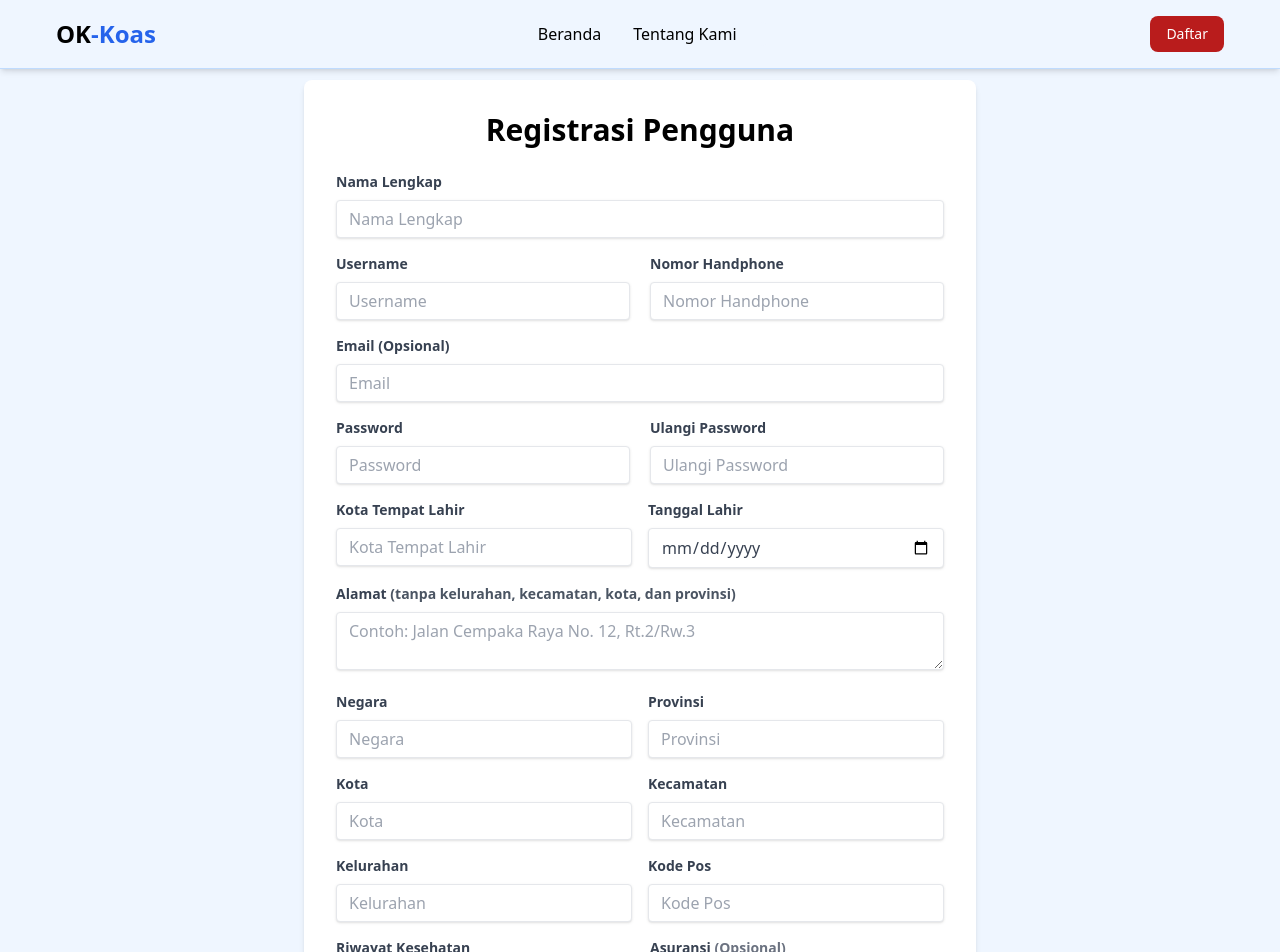
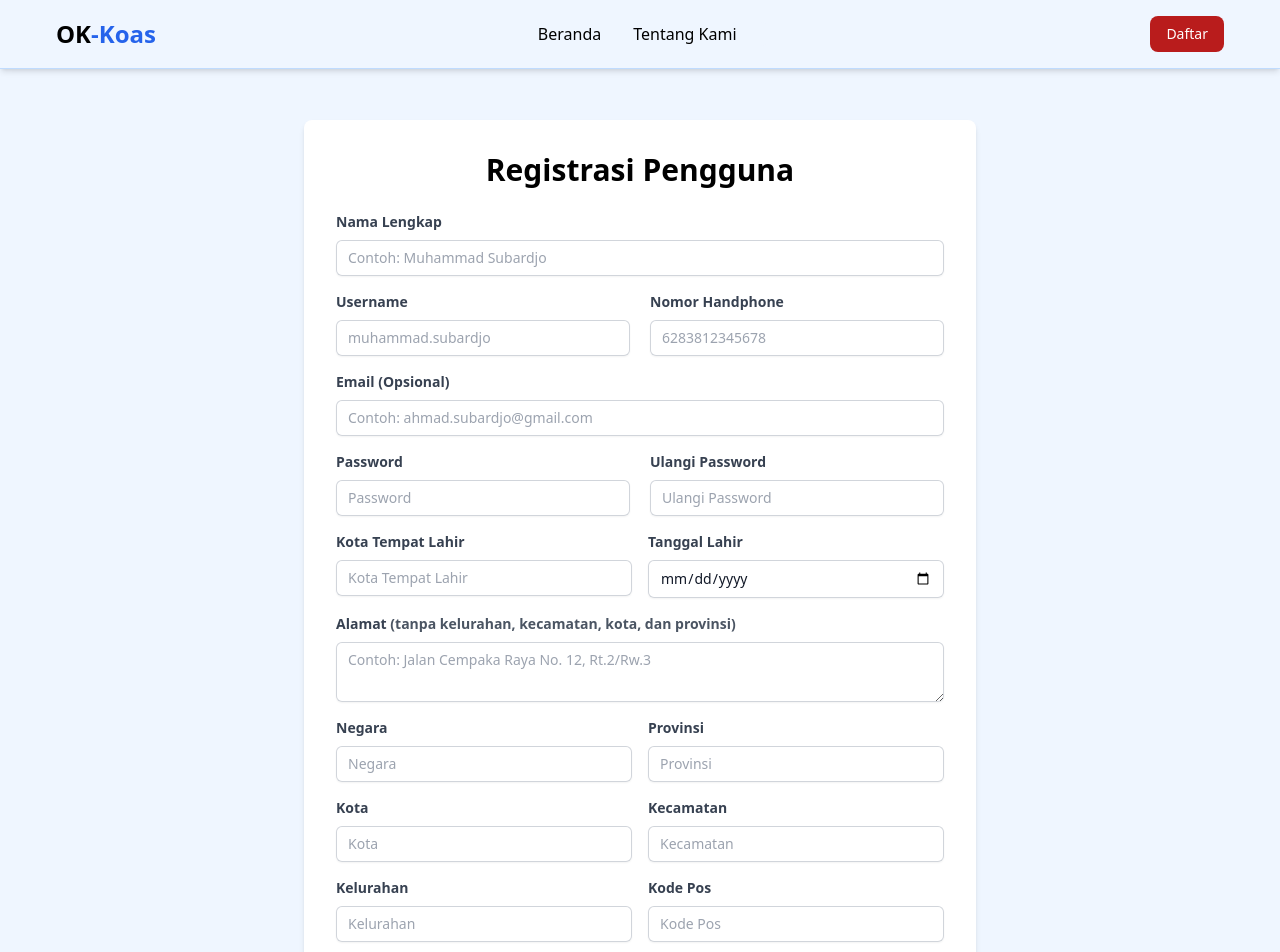
Before and after one commit to ok-koas/client, a React (Vite) app: page /register in a window 1280 px wide. Shown: the top 952 px of the page. Built offline with nearby package versions, Linux system fonts and the light colour scheme.

Commit message:
changes the form type

```diff
--- a/src/Register.jsx
+++ b/src/Register.jsx
@@ -22,7 +22,7 @@ const Register = () => {
 
   return (
     <>
-      <div className="container mx-auto px-4 py-20">
+      <div className="container mx-auto px-4 py-20 mt-10">
         <div className="bg-white shadow-md rounded-lg p-8 max-w-2xl mx-auto">
           <h2 className="text-3xl font-bold mb-6 text-center">
             Registrasi Pengguna
@@ -39,8 +39,9 @@ const Register = () => {
                 name="full_name"
                 type="text"
                 id="namaLengkap"
-                className="shadow appearance-none border rounded w-full py-2 px-3 text-gray-700 leading-tight focus:outline-none focus:shadow-outline"
-                placeholder="Nama Lengkap"
+                className="block px-3 w-full rounded-md border-0 py-1.5 text-gray-900 shadow-sm ring-1 ring-inset ring-gray-300 placeholder:text-gray-400 focus:ring-2 focus:ring-inset focus:ring-indigo-600 sm:text-sm sm:leading-6"
+                placeholder="Contoh: Muhammad Subardjo"
+                required
               />
             </div>
             <div className="grid grid-cols-2 gap-5">
@@ -52,11 +53,12 @@ const Register = () => {
                   Username
                 </label>
                 <input
+                  type="text"
                   name="username"
-                  type="text"
                   id="username"
-                  className="shadow appearance-none border rounded w-full py-2 px-3 text-gray-700 leading-tight focus:outline-none focus:shadow-outline"
-                  placeholder="Username"
+                  class="block px-3 w-full rounded-md border-0 py-1.5 text-gray-900 shadow-sm ring-1 ring-inset ring-gray-300 placeholder:text-gray-400 focus:ring-2 focus:ring-inset focus:ring-indigo-600 sm:text-sm sm:leading-6"
+                  placeholder="muhammad.subardjo"
+                  required
                 />
               </div>
               <div className="mb-4">
@@ -71,8 +73,9 @@ const Register = () => {
                   type="number"
                   id="nomorHandphone"
                   min={0}
-                  className="shadow appearance-none border rounded w-full py-2 px-3 text-gray-700 leading-tight focus:outline-none focus:shadow-outline"
-                  placeholder="Nomor Handphone"
+                  className="block px-3 w-full rounded-md border-0 py-1.5 text-gray-900 shadow-sm ring-1 ring-inset ring-gray-300 placeholder:text-gray-400 focus:ring-2 focus:ring-inset focus:ring-indigo-600 sm:text-sm sm:leading-6"
+                  placeholder="6283812345678"
+                  required
                 />
               </div>
             </div>
@@ -84,11 +87,13 @@ const Register = () => {
                 Email (Opsional)
               </label>
               <input
+                id="email"
                 name="email"
                 type="email"
-                id="email"
-                className="shadow appearance-none border rounded w-full py-2 px-3 text-gray-700 leading-tight focus:outline-none focus:shadow-outline"
-                placeholder="Email"
+                autocomplete="email"
+                class="block px-3 w-full rounded-md border-0 py-1.5 text-gray-900 shadow-sm ring-1 ring-inset ring-gray-300 placeholder:text-gray-400 focus:ring-2 focus:ring-inset focus:ring-indigo-600 sm:text-sm sm:leading-6"
+                placeholder="Contoh: ahmad.subardjo@gmail.com"
+                required
               />
             </div>
             <div className="mb-4 grid grid-cols-2 gap-5">
@@ -103,10 +108,11 @@ const Register = () => {
                   name="password"
                   type="password"
                   id="password"
-                  className={`shadow appearance-none border rounded w-full py-2 px-3 text-gray-700 leading-tight focus:outline-none focus:shadow-outline ${
+                  className={`block px-3 w-full rounded-md border-0 py-1.5 text-gray-900 shadow-sm ring-1 ring-inset ring-gray-300 placeholder:text-gray-400 focus:ring-2 focus:ring-inset focus:ring-indigo-600 sm:text-sm sm:leading-6 ${
                     errors.password ? "border-red-500" : ""
                   }`}
                   placeholder="Password"
+                  required
                 />
                 {errors.password && (
                   <p className="text-red-500 text-xs italic">
@@ -125,10 +131,11 @@ const Register = () => {
                   name="repeat_password"
                   type="password"
                   id="ulangiPassword"
-                  className={`shadow appearance-none border rounded w-full py-2 px-3 text-gray-700 leading-tight focus:outline-none focus:shadow-outline ${
+                  className={`block px-3 w-full rounded-md border-0 py-1.5 text-gray-900 shadow-sm ring-1 ring-inset ring-gray-300 placeholder:text-gray-400 focus:ring-2 focus:ring-inset focus:ring-indigo-600 sm:text-sm sm:leading-6 ${
                     errors.ulangiPassword ? "border-red-500" : ""
                   }`}
                   placeholder="Ulangi Password"
+                  required
                 />
                 {errors.ulangiPassword && (
                   <p className="text-red-500 text-xs italic">
@@ -149,8 +156,9 @@ const Register = () => {
                   name="place_of_birth"
                   type="text"
                   id="kotaTempatLahir"
-                  className="shadow appearance-none border rounded w-full py-2 px-3 text-gray-700 leading-tight focus:outline-none focus:shadow-outline"
+                  className="block px-3 w-full rounded-md border-0 py-1.5 text-gray-900 shadow-sm ring-1 ring-inset ring-gray-300 placeholder:text-gray-400 focus:ring-2 focus:ring-inset focus:ring-indigo-600 sm:text-sm sm:leading-6"
                   placeholder="Kota Tempat Lahir"
+                  required
                 />
               </div>
               <div>
@@ -164,7 +172,8 @@ const Register = () => {
                   name="date_of_birth"
                   type="date"
                   id="tanggalLahir"
-                  className="shadow appearance-none border rounded w-full py-2 px-3 text-gray-700 leading-tight focus:outline-none focus:shadow-outline"
+                  className="block px-3 w-full rounded-md border-0 py-1.5 text-gray-900 shadow-sm ring-1 ring-inset ring-gray-300 placeholder:text-gray-400 focus:ring-2 focus:ring-inset focus:ring-indigo-600 sm:text-sm sm:leading-6"
+                  required
                 />
               </div>
             </div>
@@ -182,9 +191,10 @@ const Register = () => {
                 name="address"
                 type="text"
                 id="alamat"
-                className="shadow appearance-none border rounded w-full py-2 px-3 text-gray-700 leading-tight focus:outline-none focus:shadow-outline"
+                className="block px-3 w-full rounded-md border-0 py-1.5 text-gray-900 shadow-sm ring-1 ring-inset ring-gray-300 placeholder:text-gray-400 focus:ring-2 focus:ring-inset focus:ring-indigo-600 sm:text-sm sm:leading-6"
                 placeholder="Contoh: Jalan Cempaka Raya No. 12, Rt.2/Rw.3"
                 rows={2}
+                required
               />
             </div>
             <div className="mb-4 grid grid-cols-2 gap-4">
@@ -199,8 +209,9 @@ const Register = () => {
                   name="country"
                   type="text"
                   id="negara"
-                  className="shadow appearance-none border rounded w-full py-2 px-3 text-gray-700 leading-tight focus:outline-none focus:shadow-outline"
+                  className="block px-3 w-full rounded-md border-0 py-1.5 text-gray-900 shadow-sm ring-1 ring-inset ring-gray-300 placeholder:text-gray-400 focus:ring-2 focus:ring-inset focus:ring-indigo-600 sm:text-sm sm:leading-6"
                   placeholder="Negara"
+                  required
                 />
               </div>
               <div>
@@ -214,8 +225,9 @@ const Register = () => {
                   name="province"
                   type="text"
                   id="provinsi"
-                  className="shadow appearance-none border rounded w-full py-2 px-3 text-gray-700 leading-tight focus:outline-none focus:shadow-outline"
+                  className="block px-3 w-full rounded-md border-0 py-1.5 text-gray-900 shadow-sm ring-1 ring-inset ring-gray-300 placeholder:text-gray-400 focus:ring-2 focus:ring-inset focus:ring-indigo-600 sm:text-sm sm:leading-6"
                   placeholder="Provinsi"
+                  required
                 />
               </div>
             </div>
@@ -231,8 +243,9 @@ const Register = () => {
                   name="city"
                   type="text"
                   id="kota"
-                  className="shadow appearance-none border rounded w-full py-2 px-3 text-gray-700 leading-tight focus:outline-none focus:shadow-outline"
+                  className="block px-3 w-full rounded-md border-0 py-1.5 text-gray-900 shadow-sm ring-1 ring-inset ring-gray-300 placeholder:text-gray-400 focus:ring-2 focus:ring-inset focus:ring-indigo-600 sm:text-sm sm:leading-6"
                   placeholder="Kota"
+                  required
                 />
               </div>
               <div>
@@ -246,8 +259,9 @@ const Register = () => {
                   name="district"
                   type="text"
                   id="kecamatan"
-                  className="shadow appearance-none border rounded w-full py-2 px-3 text-gray-700 leading-tight focus:outline-none focus:shadow-outline"
+                  className="block px-3 w-full rounded-md border-0 py-1.5 text-gray-900 shadow-sm ring-1 ring-inset ring-gray-300 placeholder:text-gray-400 focus:ring-2 focus:ring-inset focus:ring-indigo-600 sm:text-sm sm:leading-6"
                   placeholder="Kecamatan"
+                  required
                 />
               </div>
             </div>
@@ -263,10 +277,11 @@ const Register = () => {
                   name="subdistrict"
                   type="text"
                   id="kelurahan"
-                  className={`shadow appearance-none border rounded w-full py-2 px-3 text-gray-700 leading-tight focus:outline-none focus:shadow-outline ${
+                  className={`block px-3 w-full rounded-md border-0 py-1.5 text-gray-900 shadow-sm ring-1 ring-inset ring-gray-300 placeholder:text-gray-400 focus:ring-2 focus:ring-inset focus:ring-indigo-600 sm:text-sm sm:leading-6 ${
                     errors.kelurahan ? "border-red-500" : ""
                   }`}
                   placeholder="Kelurahan"
+                  required
                 />
                 {errors.kelurahan && (
                   <p className="text-red-500 text-xs italic">
@@ -285,10 +300,11 @@ const Register = () => {
                   name="postal_code"
                   type="text"
                   id="kodePos"
-                  className={`shadow appearance-none border rounded w-full py-2 px-3 text-gray-700 leading-tight focus:outline-none focus:shadow-outline ${
+                  className={`block px-3 w-full rounded-md border-0 py-1.5 text-gray-900 shadow-sm ring-1 ring-inset ring-gray-300 placeholder:text-gray-400 focus:ring-2 focus:ring-inset focus:ring-indigo-600 sm:text-sm sm:leading-6 ${
                     errors.kodePos ? "border-red-500" : ""
                   }`}
                   placeholder="Kode Pos"
+                  required
                 />
                 {errors.kodePos && (
                   <p className="text-red-500 text-xs italic">
@@ -303,7 +319,8 @@ const Register = () => {
                   className="block text-gray-700 text-sm font-bold mb-2"
                   htmlFor="riwayatKesehatan"
                 >
-                  Riwayat Kesehatan
+                  Riwayat Kesehatan{" "}
+                  <span className="text-gray-500">(Opsional)</span>
                 </label>
                 <textarea
                   name="medical_history"
@@ -326,7 +343,7 @@ const Register = () => {
                     name="insurance_name"
                     type="text"
                     id="Asuransi"
-                    className="shadow appearance-none border rounded w-full py-2 px-3 text-gray-700 leading-tight focus:outline-none focus:shadow-outline"
+                    className="block px-3 w-full rounded-md border-0 py-1.5 text-gray-900 shadow-sm ring-1 ring-inset ring-gray-300 placeholder:text-gray-400 focus:ring-2 focus:ring-inset focus:ring-indigo-600 sm:text-sm sm:leading-6"
                     placeholder="Asuransi"
                   />
                 </div>
```
